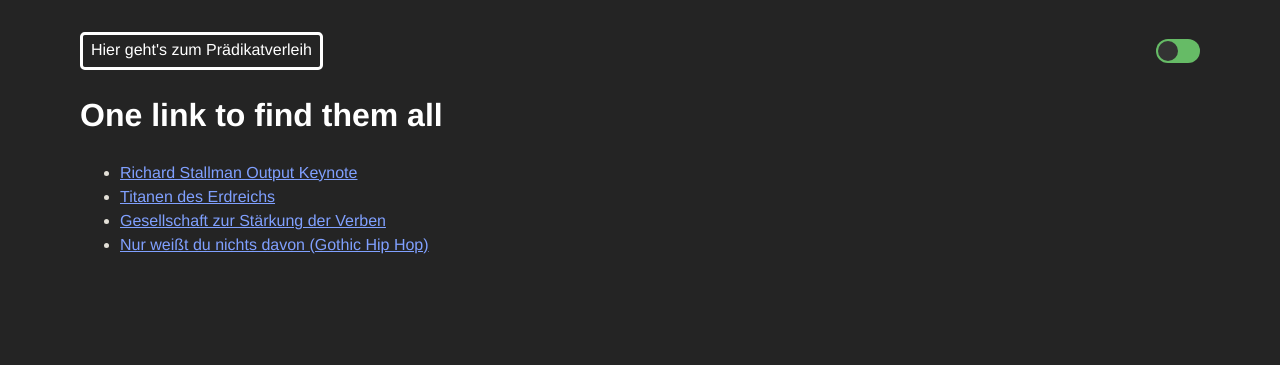
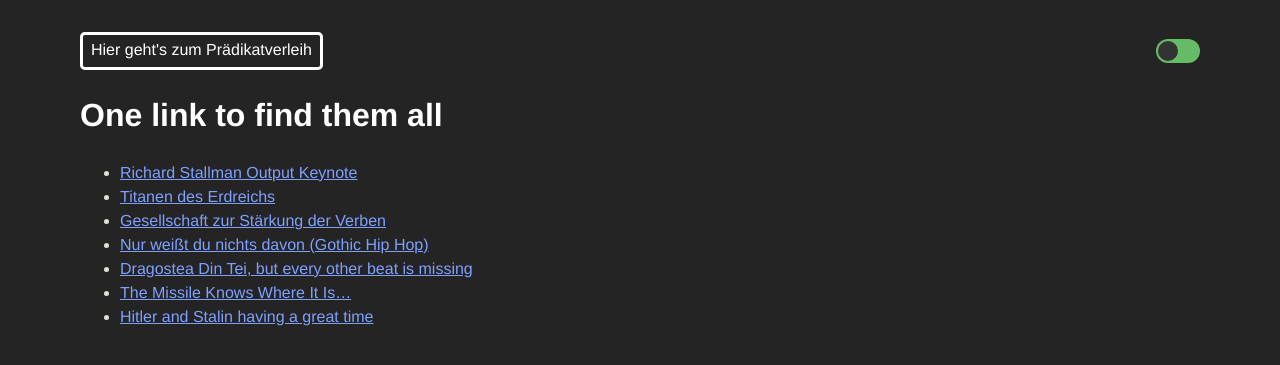
Before and after one commit to Lodifice/praedikat, a Jekyll site: the page built from wertvoll.md, in a window 1280 px wide. Shown: the top 365 px of the page. Built offline with Jekyll 4.4.1, drawn with Linux system fonts in a browser that asks for light colours; our own code applies the rules of GitHub Pages for plain Markdown files.

Commit message:
wertvoll: add my backlog of Youtube videos

```diff
--- a/wertvoll.md
+++ b/wertvoll.md
@@ -4,3 +4,6 @@
 - [Titanen des Erdreichs](https://www.youtube.com/watch?v=X4wmz-QPfiI)
 - [Gesellschaft zur Stärkung der Verben](https://neutsch.org/Starke_Verben/A)
 - [Nur weißt du nichts davon (Gothic Hip Hop)](https://www.youtube.com/watch?v=_kziY16yCUY)
+- [Dragostea Din Tei, but every other beat is missing](https://www.youtube.com/watch?v=biP-pzqRtsk)
+- [The Missile Knows Where It Is...](https://www.youtube.com/watch?v=bZe5J8SVCYQ)
+- [Hitler and Stalin having a great time](https://www.youtube.com/watch?v=25GjijODWoI)
```
